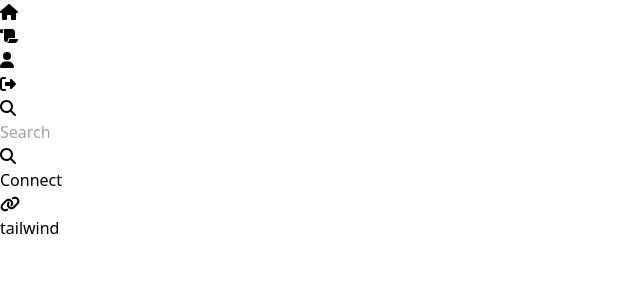
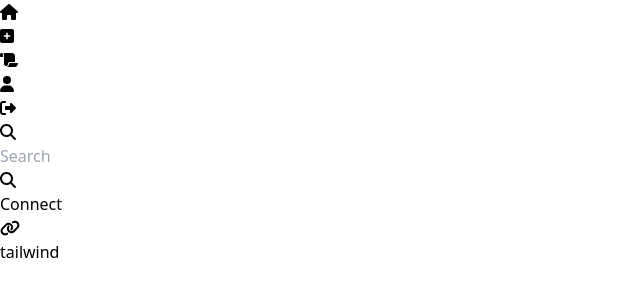
Before and after one commit to ITHINKERBELL/ITHINKERBELL---FundChain, a React (Vite) app in the folder src/project_frontend/: page / in a window 1280 px wide. Shown: the top 300 px of the page, without its empty margins (0-640 px from the left). Built offline with nearby package versions, Linux system fonts and the light colour scheme.

Commit message:
added add campaign button

```diff
--- a/src/project_frontend/src/components/Sidebar.tsx
+++ b/src/project_frontend/src/components/Sidebar.tsx
@@ -1,6 +1,6 @@
 import React from 'react';
 import { FontAwesomeIcon } from '@fortawesome/react-fontawesome';
-import { faHouse, faScroll, faUser, faRightFromBracket } from '@fortawesome/free-solid-svg-icons';
+import { faHouse, faScroll, faUser, faRightFromBracket, faSquarePlus } from '@fortawesome/free-solid-svg-icons';
 
 const Sidebar: React.FC = () => {
   return (
@@ -12,6 +12,12 @@ const Sidebar: React.FC = () => {
         </div>
       </a>
 
+      {/*add campaigns*/}
+      <a href="">
+        <div className="h-10 w-10 flex items-center justify-center rounded-lg cursor-pointer hover:bg-gray-800 hover:text-white hover:duration-300 hover:ease-linear focus:bg-gray-800">
+          <FontAwesomeIcon icon={faSquarePlus} />
+        </div>
+      </a>
 
       {/*campaigns*/}
       <div className="h-10 w-10 flex items-center justify-center rounded-lg cursor-pointer hover:bg-gray-800 hover:text-white hover:duration-300 hover:ease-linear focus:bg-gray-800">
```
